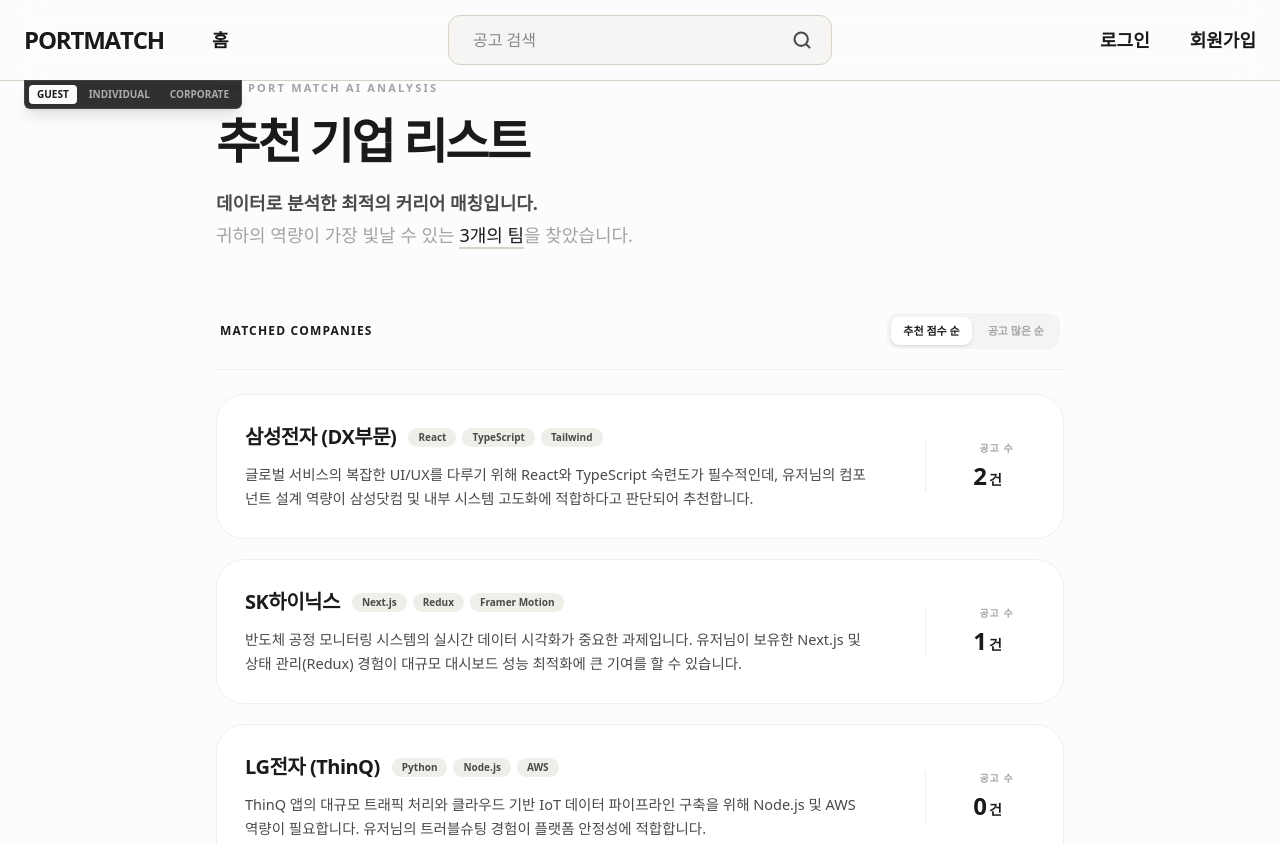
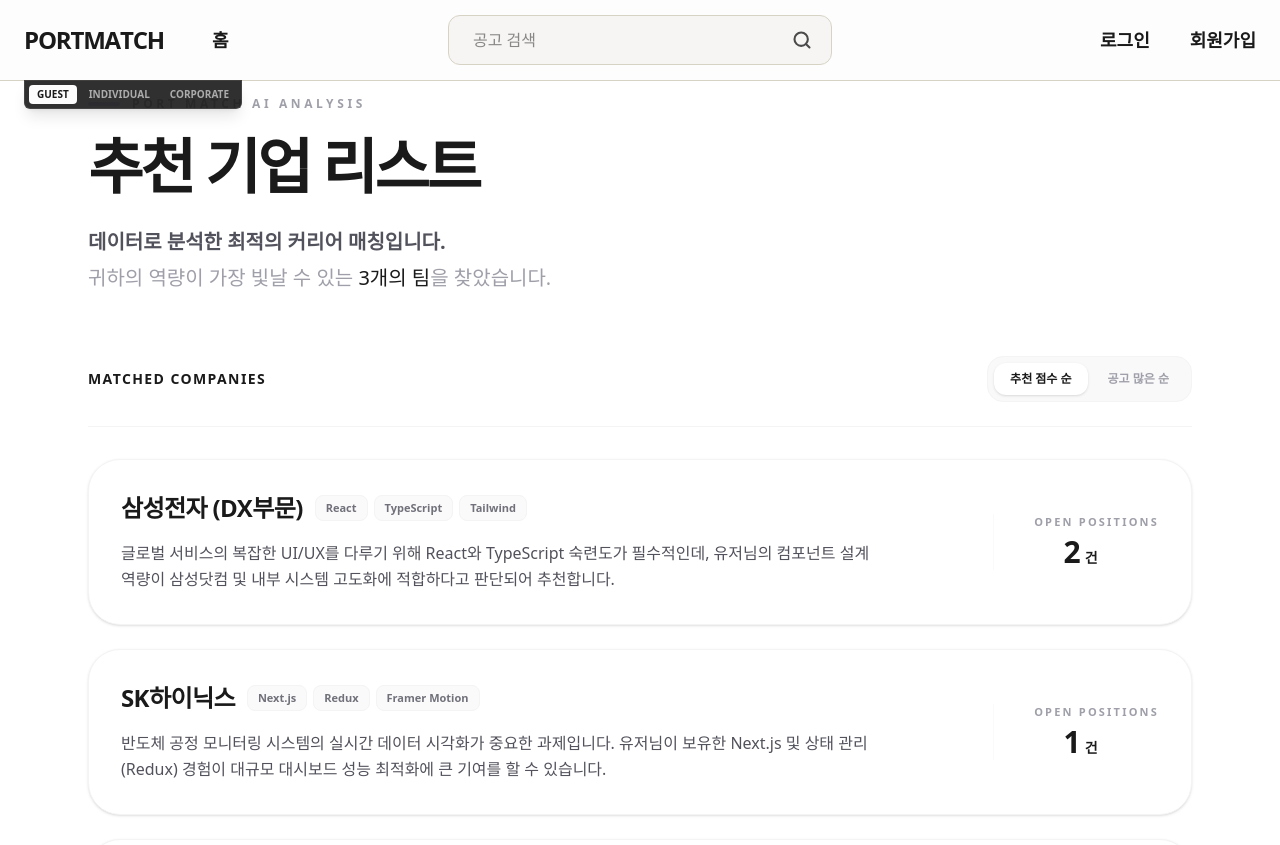
Before and after one commit to KangJiSseok/PortMatch, a React (Vite) app in the folder Frontend/: page /recommend/companies in a window 1280 px wide. Shown: the top 845 px of the page. Built offline with nearby package versions, Linux system fonts and the light colour scheme; sample sign-in values are in the browser's storage.

Commit message:
style: 추천 기업 조회 페이지 메인페이지와 스타일 유사하도록 수정

```diff
--- a/Frontend/src/pages/RecommendCompanyPage.tsx
+++ b/Frontend/src/pages/RecommendCompanyPage.tsx
@@ -1,18 +1,19 @@
 import React, { useState } from 'react';
 import { useNavigate } from 'react-router-dom';
-import LoadingState from '@/components/States/LoadingState';
-import EmptyState from '@/components/States/EmptyState';
-import ErrorState from '@/components/States/ErrorState';
+import { motion } from 'framer-motion';
+import LoadingState from '@/components/states/LoadingState';
+import EmptyState from '@/components/states/EmptyState';
+import ErrorState from '@/components/states/ErrorState';
 import { useRecommendedCompanies } from '@/hooks/useRecommendedCompanies';
 import type { RecommendedCompany, SortBy } from '@/types/recommend';
 
-// 기업 정보를 별도 상수로 분리 (실제로는 API에서 오겠지만, 테스트를 위해 정리)
 const MOCK_COMPANIES: RecommendedCompany[] = [
   {
     id: 101,
     companyId: 101,
     name: '삼성전자 (DX부문)',
-    reason: '글로벌 서비스의 복잡한 UI를 체계적으로 관리하기 위해 React/TypeScript 숙련도가 필수적인데, 유저님의 컴포넌트 설계 능력이 삼성닷컴 및 내부 시스템 고도화 프로젝트에 최적화되어 있습니다.',
+    reason:
+      '글로벌 서비스의 복잡한 UI를 체계적으로 관리하기 위해 React/TypeScript 숙련도가 필수적인데, 유저님의 컴포넌트 설계 능력이 삼성닷컴 및 내부 시스템 고도화 프로젝트에 최적화되어 있습니다.',
     hiringCount: 2,
     stacks: ['React', 'TypeScript', 'Tailwind'],
     matchScore: 98,
@@ -21,7 +22,8 @@
     id: 102,
     companyId: 102,
     name: 'SK하이닉스',
-    reason: '반도체 공정 모니터링 시스템의 실시간 데이터 시각화가 중요한 과제입니다. 유저님이 프로젝트에서 보여준 대규모 상태 관리(Redux)와 대시보드 UI 최적화 경험이 현업에 즉시 투입 가능한 수준입니다.',
+    reason:
+      '반도체 공정 모니터링 시스템의 실시간 데이터 시각화가 중요한 과제입니다. 유저님이 프로젝트에서 보여준 대규모 상태 관리(Redux)와 대시보드 UI 최적화 경험이 현업에 즉시 투입 가능한 수준입니다.',
     hiringCount: 1,
     stacks: ['Next.js', 'Redux', 'Framer Motion'],
     matchScore: 92,
@@ -30,7 +32,8 @@
     id: 103,
     companyId: 103,
     name: 'LG전자 (ThinQ)',
-    reason: 'LG ThinQ 앱의 대규모 트래픽 처리와 IoT 기기 연동 데이터 파이프라인 구축을 위해 Node.js 및 AWS 역량이 강조됩니다. 유저님의 백엔드 트러블슈팅 경험이 서비스 안정성에 큰 기여를 할 것으로 보입니다.',
+    reason:
+      'LG ThinQ 앱의 대규모 트래픽 처리와 IoT 기기 연동 데이터 파이프라인 구축을 위해 Node.js 및 AWS 역량이 강조됩니다. 유저님의 백엔드 트러블슈팅 경험이 서비스 안정성에 큰 기여를 할 것으로 보입니다.',
     hiringCount: 0,
     stacks: ['Python', 'Node.js', 'AWS'],
     matchScore: 89,
@@ -41,60 +44,63 @@
   const navigate = useNavigate();
 
   const handleSearchByCompany = () => {
-    // 💡 중요: 기업명(keyword)과 고유 ID인 companyId를 쿼리스트링으로 넘깁니다.
-    navigate(`/job-postings?companyId=${company.companyId}&companyName=${encodeURIComponent(company.name)}`);
+    navigate(
+      `/job-postings?companyId=${company.companyId}&companyName=${encodeURIComponent(company.name)}`,
+    );
   };
 
   return (
-    <li className="group flex flex-col gap-5 rounded-[28px] border border-[#f0eee9] bg-white p-7 transition-all duration-300 hover:border-[#d6d2c4] hover:shadow-[0_10px_40px_rgba(0,0,0,0.03)] md:flex-row md:items-center">
+    <motion.li
+      whileHover={{ y: -4 }}
+      className="group flex flex-col gap-6 rounded-4xl border border-zinc-100 bg-white p-8 shadow-sm transition-all hover:border-zinc-200 hover:shadow-md md:flex-row md:items-center"
+    >
       <div className="flex-1">
-        <div className="mb-3 flex flex-wrap items-center gap-2">
-          <h3 className="text-xl font-bold tracking-tight text-[#1a1a1a]">{company.name}</h3>
-          <div className="ml-1 flex gap-1.5">
+        <div className="mb-4 flex flex-wrap items-center gap-3">
+          <h3 className="text-midnight-ink text-2xl font-black tracking-tight">{company.name}</h3>
+          <div className="flex gap-1.5">
             {company.stacks.map((stack) => (
               <span
                 key={stack}
-                className="rounded-full bg-[#f0eee9] px-2.5 py-0.5 text-[10px] font-bold text-[#4a4a4a]"
+                className="rounded-lg border border-zinc-100 bg-zinc-50 px-2.5 py-1 text-[11px] font-bold text-zinc-500"
               >
                 {stack}
               </span>
             ))}
           </div>
         </div>
-        <p className="text-[14.5px] leading-relaxed text-[#4a4a4a] md:max-w-[95%]">
-          {company.reason}
-        </p>
+        <p className="text-base leading-relaxed text-zinc-600 md:max-w-[90%]">{company.reason}</p>
       </div>
 
-      {/* 우측 공고 개수 버튼: 클릭 시 해당 기업 공고로 이동 */}
       <button
         onClick={handleSearchByCompany}
-  className="flex min-w-[110px] cursor-pointer flex-col items-center justify-center self-end border-t border-[#f0eee9] pt-4 transition-all hover:opacity-70 md:self-center md:border-t-0 md:border-l md:pt-0 md:pl-8"
+        className="flex min-w-[140px] cursor-pointer flex-col items-center justify-center self-end border-t border-zinc-50 pt-6 transition-all md:self-center md:border-t-0 md:border-l md:pt-0 md:pl-10"
       >
-  <span className="mb-1 text-[10px] font-black tracking-[0.1em] text-[#a3a3a3] uppercase group-hover:text-point-blue">
-    공고 수
+        <span className="group-hover:text-point-blue mb-1 text-[11px] font-black tracking-[0.2em] text-zinc-400 uppercase">
+          Open Positions
         </span>
-  <div className="flex items-baseline gap-0.5">
-    <span className="text-2xl font-black text-[#1a1a1a] tabular-nums group-hover:text-point-blue">
+        <div className="flex items-baseline gap-1">
+          <span className="text-midnight-ink group-hover:text-point-blue text-3xl font-black tabular-nums transition-colors">
             {company.hiringCount}
           </span>
-    <span className="text-sm font-bold text-[#1a1a1a]">건</span>
-    <svg className="ml-1 h-3 w-3 text-point-blue opacity-0 transition-all group-hover:translate-x-1 group-hover:opacity-100" fill="none" viewBox="0 0 24 24" stroke="currentColor" strokeWidth={3}>
+          <span className="text-midnight-ink text-sm font-bold">건</span>
+          <svg
+            className="text-point-blue ml-2 h-5 w-5 opacity-0 transition-all group-hover:translate-x-1 group-hover:opacity-100"
+            fill="none"
+            viewBox="0 0 24 24"
+            stroke="currentColor"
+            strokeWidth={3}
+          >
             <path strokeLinecap="round" strokeLinejoin="round" d="M9 5l7 7-7 7" />
           </svg>
         </div>
       </button>
-    </li>
+    </motion.li>
   );
 }
 
 function RecommendCompanyPage() {
   const [sortBy, setSortBy] = useState<SortBy>('score');
-
-  // 원래는 useRecommendedCompanies()를 쓰지만, 지금은 데이터 정리를 위해 Mock을 바로 사용합니다.
   const { data: apiData, isLoading, isError, refetch } = useRecommendedCompanies();
-
-  // API 데이터가 오기 전까지는 우리가 정리한 MOCK_COMPANIES를 사용하도록 설정
   const companies = apiData || MOCK_COMPANIES;
 
   const sortedCompanies = [...companies].sort((a, b) => {
@@ -102,59 +108,92 @@
   });
 
   return (
-    <div className="min-h-screen bg-[#fcfcfc] font-sans text-[#1a1a1a] antialiased">
-      <div className="mx-auto max-w-4xl px-6 py-20">
+    <div className="min-h-screen bg-white pt-24 pb-20">
+      <div className="mx-auto max-w-6xl px-6">
         <header className="mb-16">
-          <div className="mb-5 flex items-center gap-2">
-            <div className="h-1 w-6 rounded-full bg-[#d6d2c4]"></div>
-            <span className="text-[11px] font-black tracking-[0.2em] text-[#a3a3a3] uppercase">
+          <div className="mb-6 flex items-center gap-3">
+            <div className="bg-point-blue/30 h-1 w-8 rounded-full"></div>
+            <span className="text-xs font-black tracking-[0.3em] text-zinc-400 uppercase">
               Port Match AI Analysis
             </span>
           </div>
-          <h1 className="text-4xl font-black tracking-tighter text-[#1a1a1a] md:text-5xl">
+          <h1 className="text-midnight-ink mb-8 text-4xl font-black tracking-tighter md:text-5xl lg:text-6xl">
             추천 기업 리스트
           </h1>
-          <div className="mt-6 space-y-1">
-            <p className="text-lg font-bold text-[#4a4a4a]">
+          <div className="space-y-2">
+            <p className="text-xl font-bold text-zinc-600">
               데이터로 분석한 최적의 커리어 매칭입니다.
             </p>
-            <p className="text-lg font-medium text-[#a3a3a3]">
+            <p className="text-xl font-medium text-zinc-400">
               귀하의 역량이 가장 빛날 수 있는{' '}
-              <span className="border-b-2 border-[#d6d2c4] text-[#1a1a1a]">3개의 팀</span>을 찾았습니다.
+              <span className="text-midnight-ink relative inline-block">
+                3개의 팀
+                <span className="bg-point-blue/10 absolute bottom-1 left-0 -z-10 h-2 w-full" />
+              </span>
+              을 찾았습니다.
             </p>
           </div>
         </header>
 
-        <section className="space-y-6">
-          <div className="flex items-center justify-between border-b border-[#f0eee9] px-1 pb-5">
-            <h2 className="text-xs font-black tracking-widest text-[#1a1a1a] uppercase">
+        <section className="space-y-8">
+          <div className="flex items-center justify-between border-b border-zinc-100 pb-6">
+            <h2 className="text-midnight-ink text-sm font-black tracking-widest uppercase">
               Matched Companies
             </h2>
-            <div className="flex gap-1 rounded-xl bg-[#f0eee9]/50 p-1">
+            <div className="flex gap-1 rounded-2xl border border-zinc-100 bg-zinc-100/50 p-1.5">
               <button
                 onClick={() => setSortBy('score')}
-                className={`rounded-lg px-3 py-1.5 text-[11px] font-bold transition-all ${sortBy === 'score' ? 'bg-white text-[#1a1a1a] shadow-sm' : 'text-[#a3a3a3] hover:text-[#4a4a4a]'}`}
+                className={`rounded-xl px-4 py-2 text-xs font-bold transition-all ${
+                  sortBy === 'score'
+                    ? 'text-midnight-ink bg-white shadow-sm'
+                    : 'text-zinc-400 hover:text-zinc-600'
+                }`}
               >
                 추천 점수 순
               </button>
               <button
                 onClick={() => setSortBy('hiring')}
-                className={`rounded-lg px-3 py-1.5 text-[11px] font-bold transition-all ${sortBy === 'hiring' ? 'bg-white text-[#1a1a1a] shadow-sm' : 'text-[#a3a3a3] hover:text-[#4a4a4a]'}`}
+                className={`rounded-xl px-4 py-2 text-xs font-bold transition-all ${
+                  sortBy === 'hiring'
+                    ? 'text-midnight-ink bg-white shadow-sm'
+                    : 'text-zinc-400 hover:text-zinc-600'
+                }`}
               >
                 공고 많은 순
               </button>
             </div>
           </div>
 
-          {isLoading && <LoadingState />}
-          {isError && <ErrorState description="데이터를 불러오지 못했습니다." onAction={refetch} />}
+          {isLoading && (
+            <div className="py-20">
+              <LoadingState />
+            </div>
+          )}
+          {isError && (
+            <div className="rounded-4xl border-2 border-dashed border-zinc-100 bg-white py-20">
+              <ErrorState description="데이터를 불러오지 못했습니다." onAction={refetch} />
+            </div>
+          )}
+
+          {!isLoading && !isError && sortedCompanies.length === 0 && (
+            <div className="rounded-4xl border-2 border-dashed border-zinc-100 bg-white py-20">
+              <EmptyState
+                title="추천 기업이 없습니다"
+                description="아직 매칭되는 기업을 찾지 못했습니다. 포트폴리오를 업데이트하면 더 많은 추천을 받을 수 있습니다."
+              />
+            </div>
+          )}
 
           {!isLoading && !isError && sortedCompanies.length > 0 && (
-            <ul className="grid gap-5">
+            <motion.ul
+              initial={{ opacity: 0, y: 20 }}
+              animate={{ opacity: 1, y: 0 }}
+              className="grid gap-6"
+            >
               {sortedCompanies.map((company) => (
                 <CompanyCard key={company.id} company={company} />
               ))}
-            </ul>
+            </motion.ul>
           )}
         </section>
       </div>
```
Also changed, not shown: Frontend/src/pages/JobPostingsPage.tsx (+4 -14 lines). Lines whose indentation alone changed are shown as unchanged.
